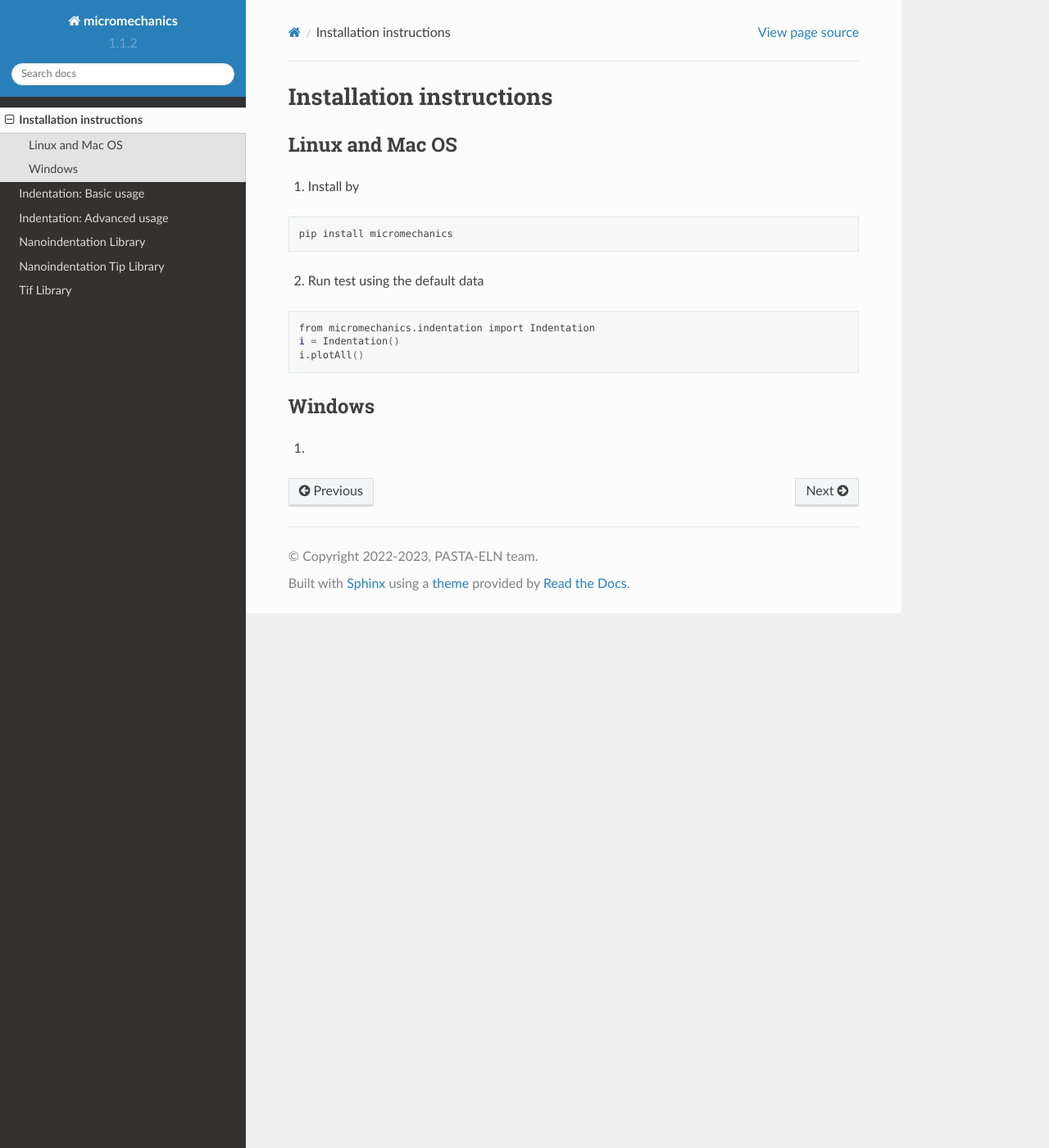
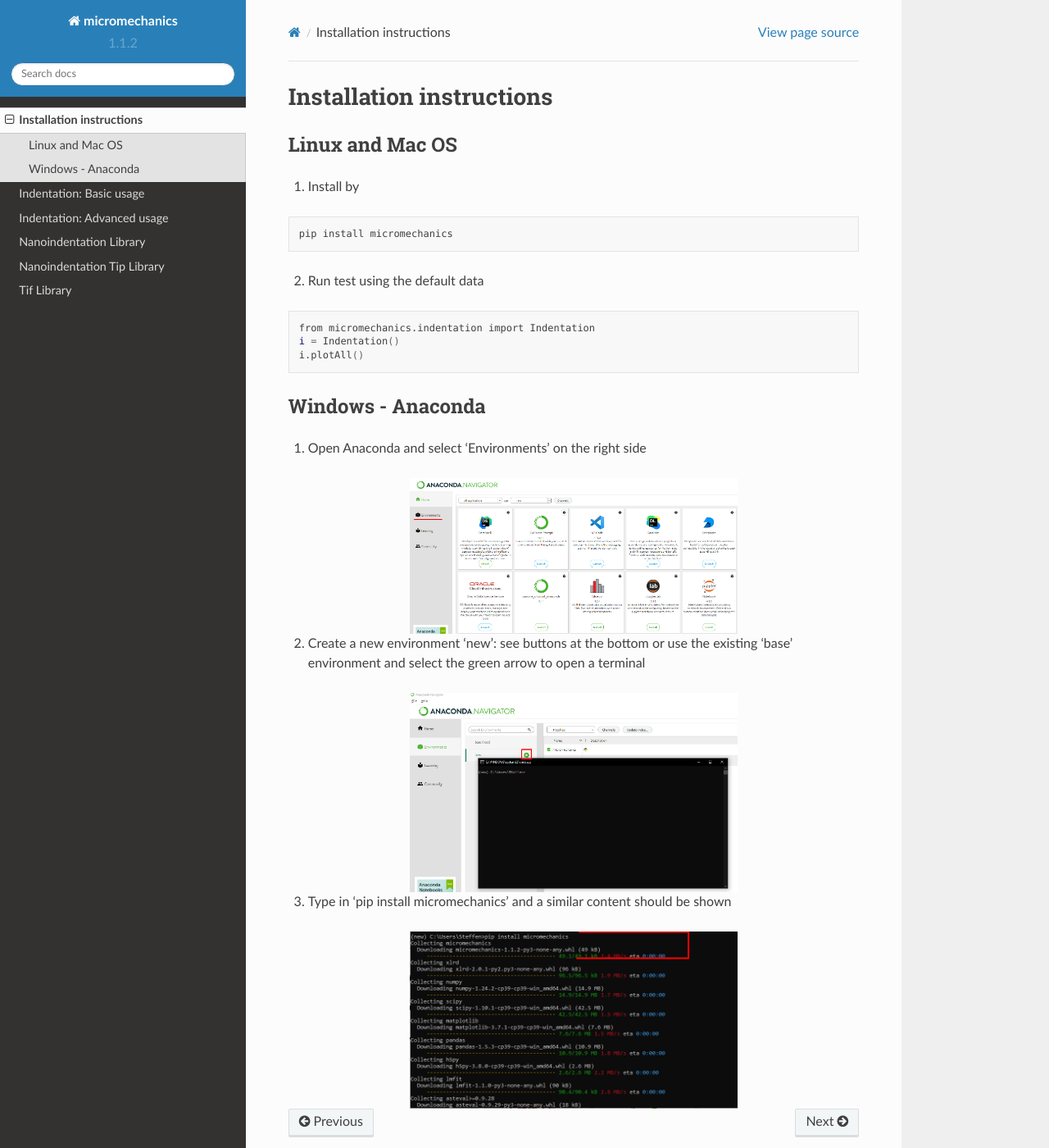
Before and after one commit to micromechanics/micromechanics, a Sphinx documentation site: the page built from docs/source/installation.rst, in a window 1280 px wide and 1400 px high. Shown: the whole window at 82% size. Built offline with Sphinx 7.4.7 and the Read the Docs theme 2.0.0, drawn with Linux system fonts in a browser that asks for light colours.

Commit message:
Explained anaconda install on windows

```diff
--- a/docs/source/installation.rst
+++ b/docs/source/installation.rst
@@ -21,7 +21,27 @@ Linux and Mac OS
     i.plotAll()
 
 
-Windows
--------
+Windows - Anaconda
+------------------
 
-1.
+1. Open Anaconda and select 'Environments' on the right side
+
+.. figure:: ../source/img/installWinAnaconda1.png
+	:width: 400
+	:align: center
+	:alt: Open Anaconda
+
+2. Create a new environment 'new': see buttons at the bottom or use the existing 'base' environment
+   and select the green arrow to open a terminal
+
+.. figure:: ../source/img/installWinAnaconda2.png
+	:width: 400
+	:align: center
+	:alt: open a terminal
+
+3. Type in 'pip install micromechanics' and a similar content should be shown
+
+.. figure:: ../source/img/installWinAnaconda3.png
+	:width: 400
+	:align: center
+	:alt: run installer
```
Also changed, not shown: docs/source/img/installWinAnaconda1.png (added), docs/source/img/installWinAnaconda2.png (added), docs/source/img/installWinAnaconda3.png (added).
